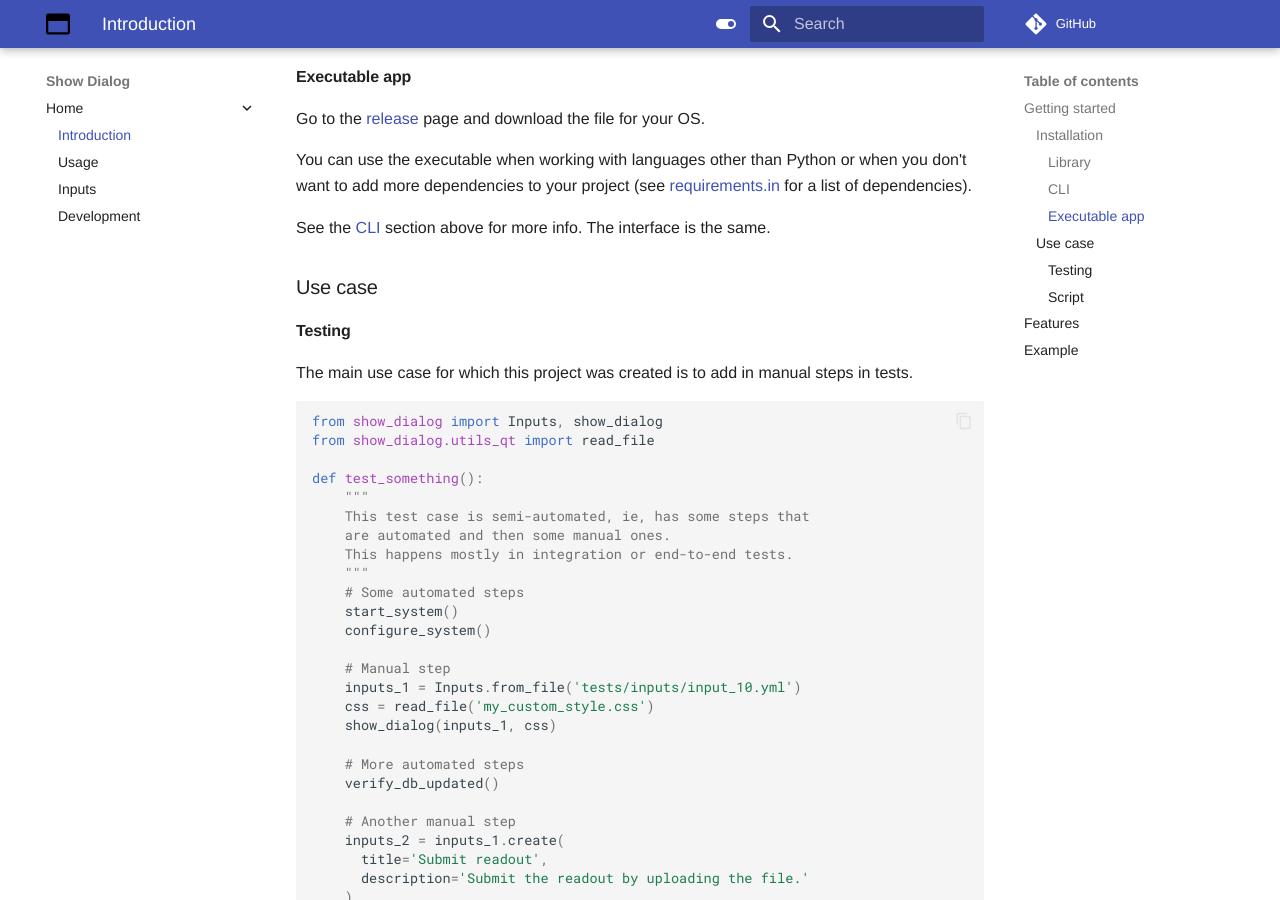
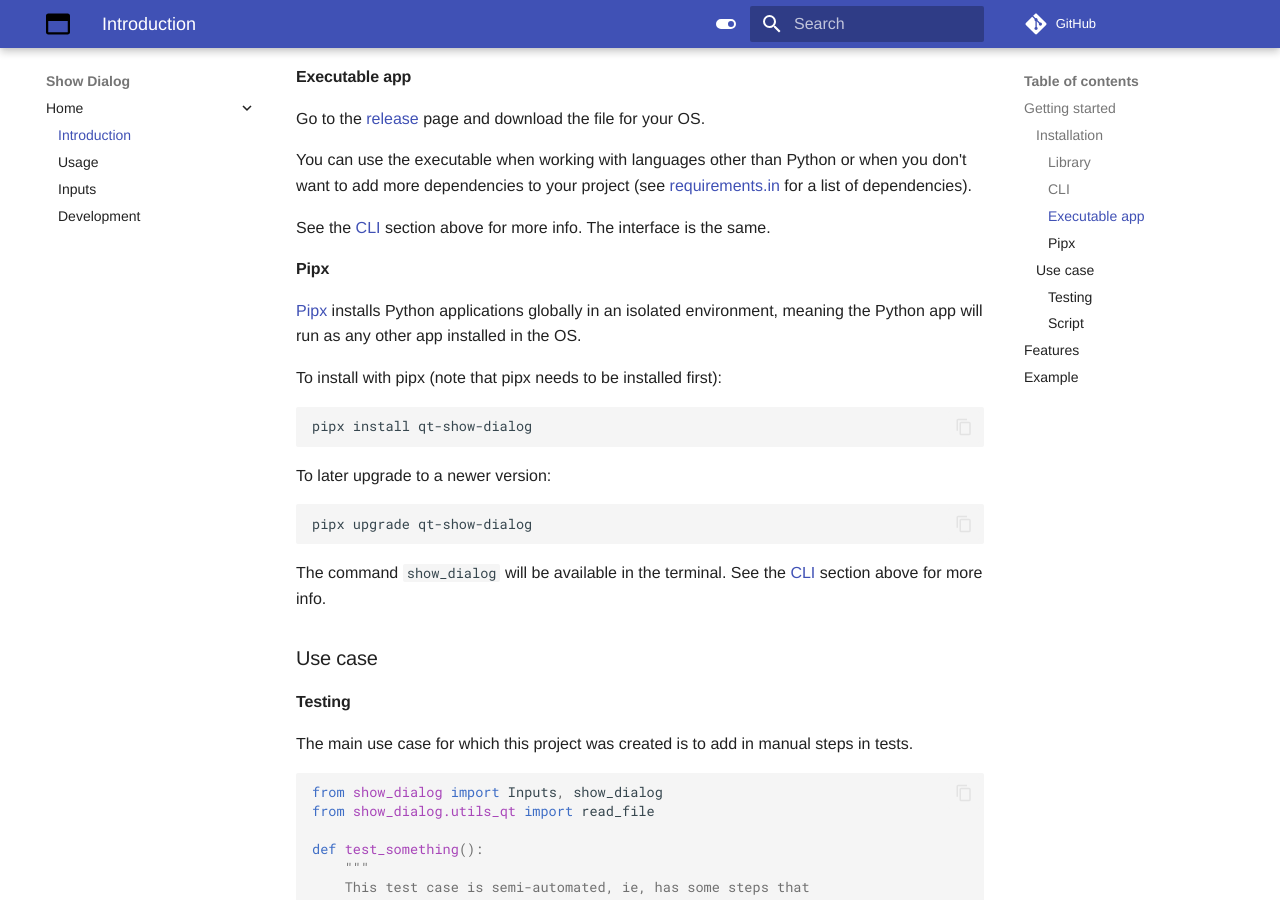
Before and after one commit to joaonc/show_dialog, an MkDocs documentation site: the page built from docs/index.md, in a window 1280 px wide and 900 px high, scrolled down 952 px. Built offline with MkDocs 1.6.1 and Material for MkDocs 9.7.7, drawn with Linux system fonts in a browser that asks for light colours; comment, search, counter and statistics services are not loaded.

Commit message:
pipx instructions

````diff
--- a/docs/index.md
+++ b/docs/index.md
@@ -45,6 +45,22 @@ add more dependencies to your project (see
 dependencies).
 
 See the [CLI](#cli) section above for more info. The interface is the same.
+
+#### Pipx
+[Pipx](https://pipx.pypa.io/stable/) installs Python applications globally in an isolated
+environment, meaning the Python app will run as any other app installed in the OS.
+
+To install with pipx (note that pipx needs to be installed first):
+```
+pipx install qt-show-dialog
+```
+To later upgrade to a newer version:
+```
+pipx upgrade qt-show-dialog
+```
+
+The command `show_dialog` will be available in the terminal. See the [CLI](#cli) section above for
+more info.
 
 ### Use case
 #### Testing
````
